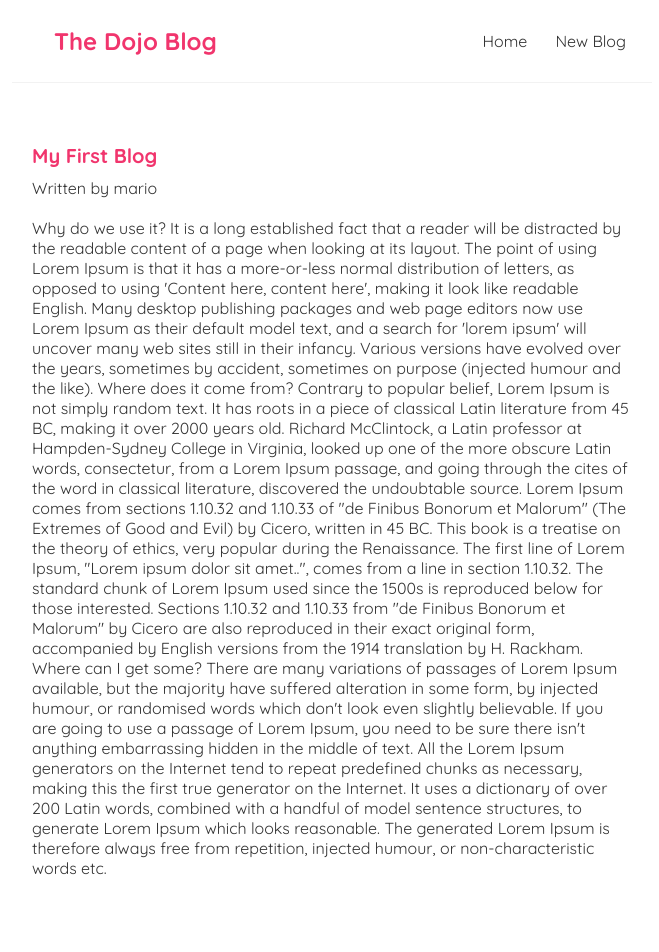
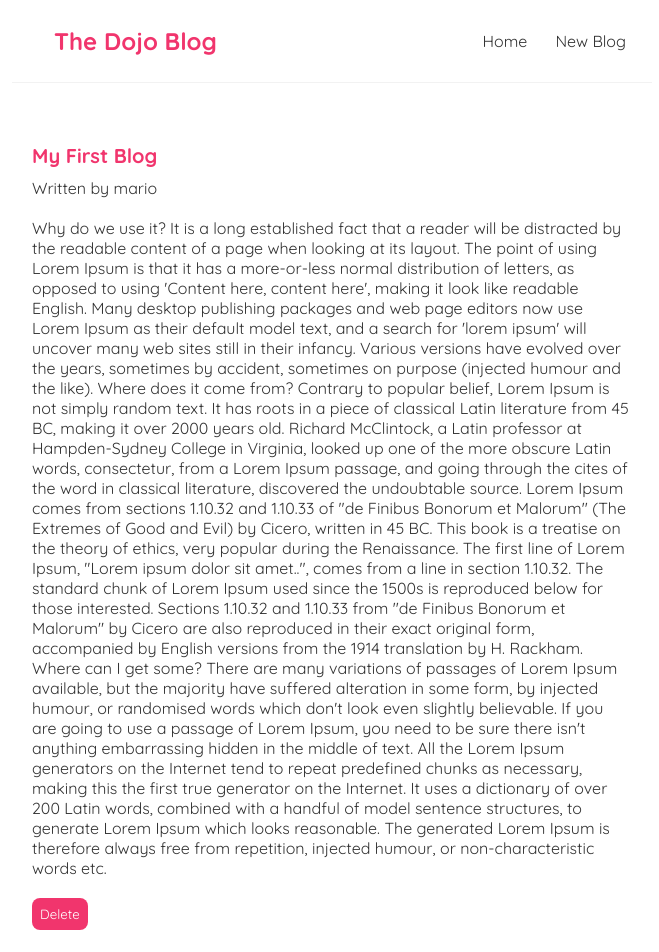
Before and after one commit to BaptisteHardelin/dojo-blog, a React (Create React App) app: page /blogs/1 in a window 1280 px wide. Shown: the top 952 px of the page, without its empty margins (308-967 px from the left). Built offline with nearby package versions, Linux system fonts and the light colour scheme; data requests are answered from the project's data file.

Commit message:
Add deleted blog method

```diff
--- a/src/styles/index.css
+++ b/src/styles/index.css
@@ -71,6 +71,15 @@
   margin: 20px 0;
 }
 
+.blog-details button {
+  background: #f1356d;
+  color: #fff;
+  border: 0;
+  padding: 8px;
+  border-radius: 8px;
+  cursor: pointer;
+}
+
 /* Create new blog form */
 .create {
   max-width: 400px;
--- a/src/view/BlogDetails.js
+++ b/src/view/BlogDetails.js
@@ -1,13 +1,23 @@
 import { useParams } from "react-router";
+import { useNavigate } from "react-router-dom";
 import useFetch from "./UseFetch";
 
 const BlogDetails = () => {
+  const navigate = useNavigate();
   const { id } = useParams();
   const {
     data: blog,
     error,
     isPending,
   } = useFetch(`http://localhost:8000/blogs/${id}`);
+
+  const handleClick = () => {
+    fetch(`http://localhost:8000/blogs/${blog.id}`, {
+      method: "DELETE",
+    }).then(() => {
+      navigate("/");
+    });
+  };
 
   return (
     <div className="blog-details">
@@ -18,6 +28,7 @@
           <h2>{blog.title}</h2>
           <p>Written by {blog.author}</p>
           <div>{blog.body}</div>
+          <button onClick={handleClick}>Delete</button>
         </article>
       )}
     </div>
```
